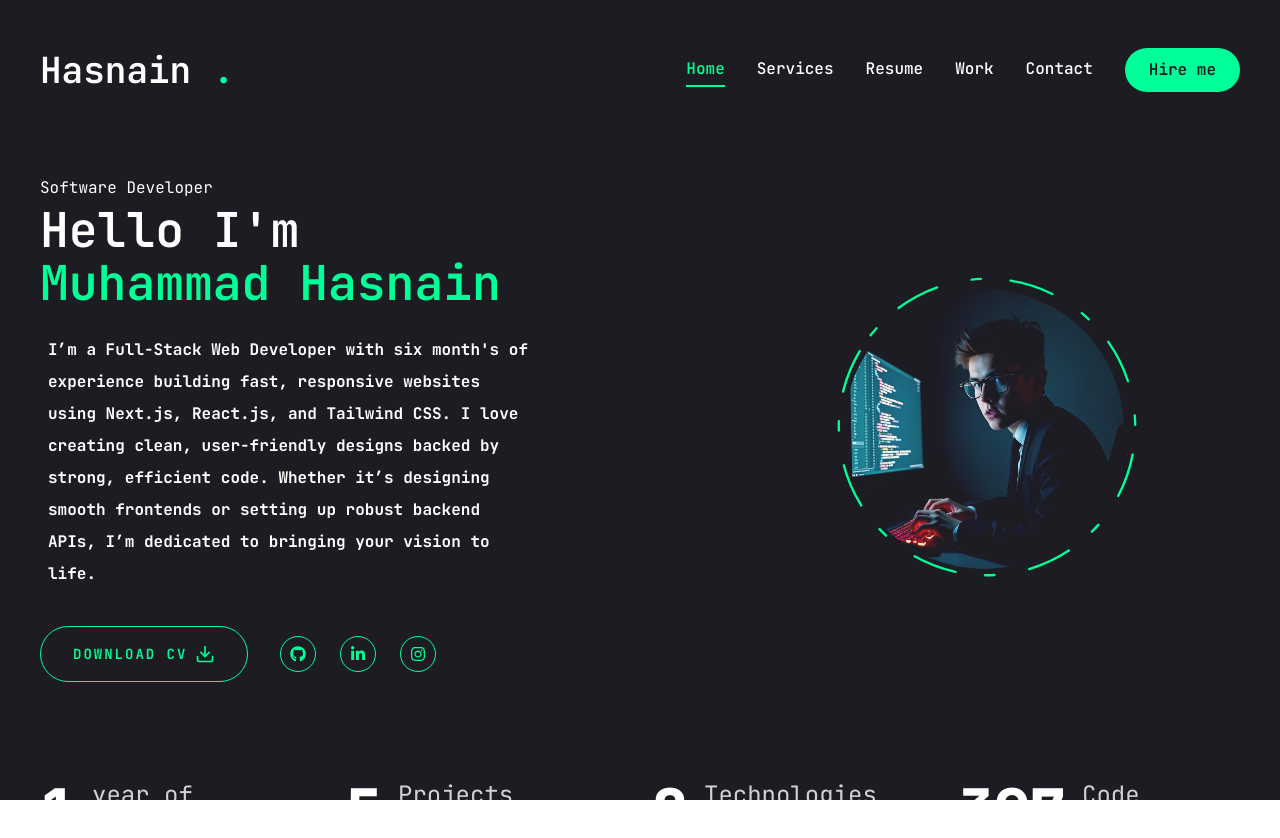
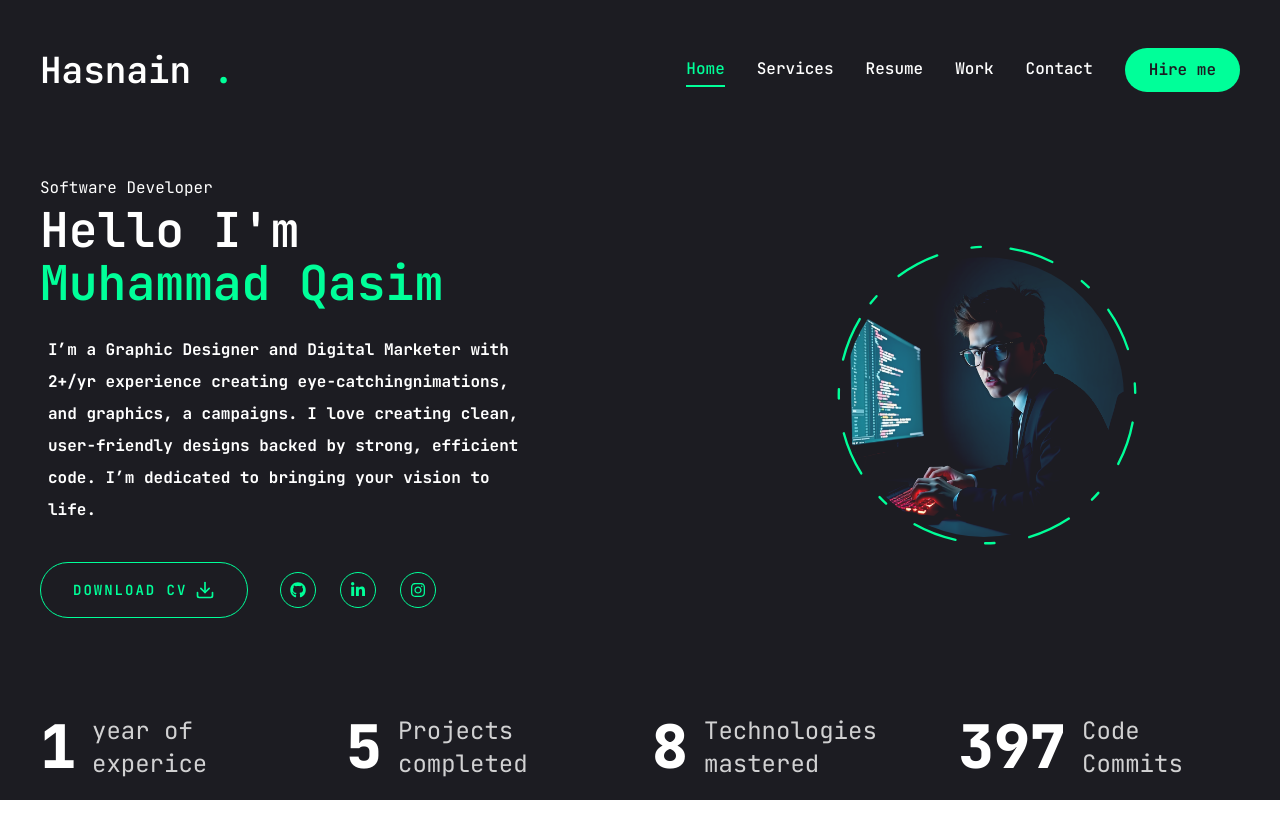
Before and after one commit to mhasnain23/portfolio-website, a Next.js app: page / in a window 1280 px wide. Shown: the top 838 px of the page. After the commit the page ends 800 px from the top, so only its background shows below. Built offline with nearby package versions, Linux system fonts and the light colour scheme.

Commit message:
update name and refine professional description in the homepage

```diff
--- a/app/page.tsx
+++ b/app/page.tsx
@@ -15,14 +15,13 @@ const Home = () => {
             <span className="">Software Developer</span>
             <h1 className="text-[48px] xl:[80px] leading-[1.1] font-semibold mb-6">
               Hello I'm <br />
-              <span className="text-[#00ff99]">Muhammad Hasnain</span>
+              <span className="text-[#00ff99]">Muhammad Qasim</span>
             </h1>
             <p className="max-w-[500px] font-bold px-2 mb-9 text-white">
-              I’m a Full-Stack Web Developer with six month's of experience
-              building fast, responsive websites using Next.js, React.js, and
-              Tailwind CSS. I love creating clean, user-friendly designs backed
-              by strong, efficient code. Whether it’s designing smooth frontends
-              or setting up robust backend APIs, I’m dedicated to bringing your
+              I’m a Graphic Designer and Digital Marketer with 2+/yr
+              experience creating eye-catchingnimations, and graphics, a
+              campaigns. I love creating clean, user-friendly designs backed by
+              strong, efficient code. I’m dedicated to bringing your
               vision to life.
             </p>
             {/* btn and social */}
```
